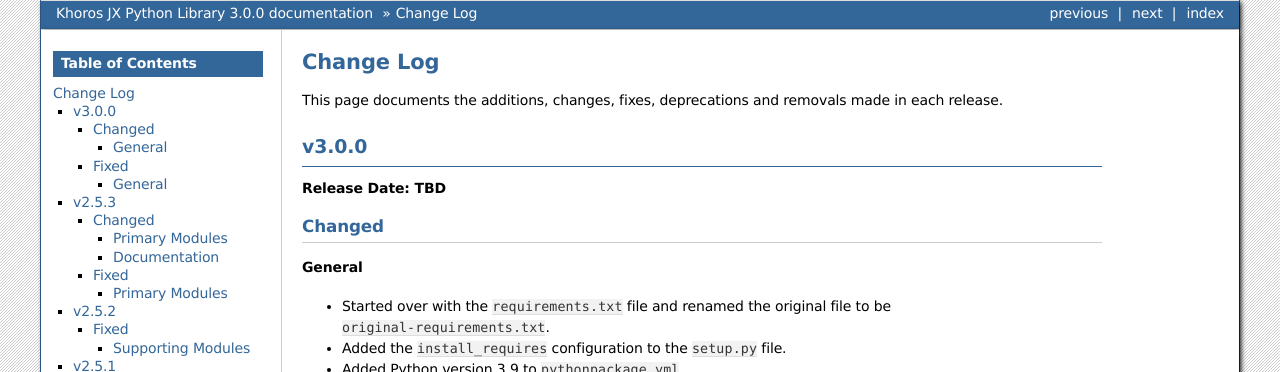
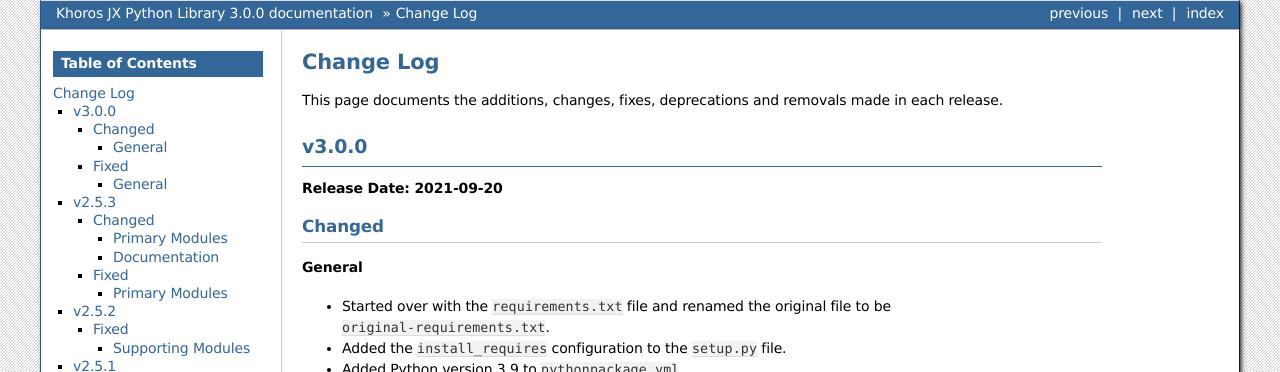
Before and after one commit to jeffshurtliff/khorosjx, a Sphinx documentation site: the page built from docs/changelog.rst, in a window 1280 px wide and 900 px high. Shown: the top 372 px of the window. Built offline with Sphinx 7.4.7, drawn with Linux system fonts in a browser that asks for light colours.

Commit message:
Updated the changelog with the release date for v3.0.0

```diff
--- a/docs/changelog.rst
+++ b/docs/changelog.rst
@@ -6,7 +6,7 @@
 ******
 v3.0.0
 ******
-**Release Date: TBD**
+**Release Date: 2021-09-20**
 
 Changed
 =======
```
